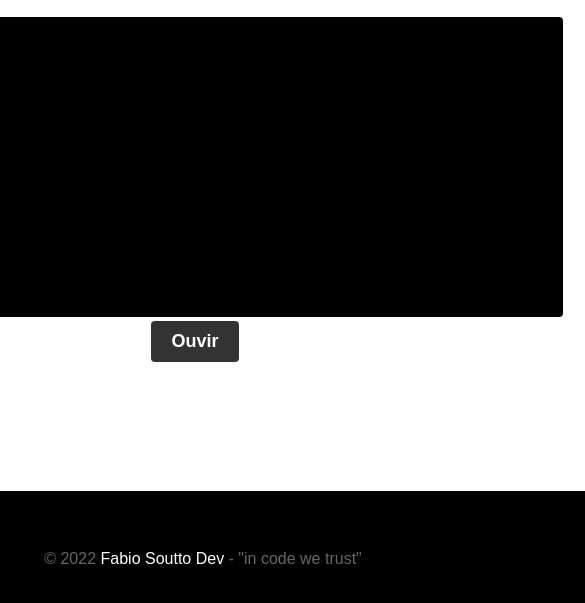
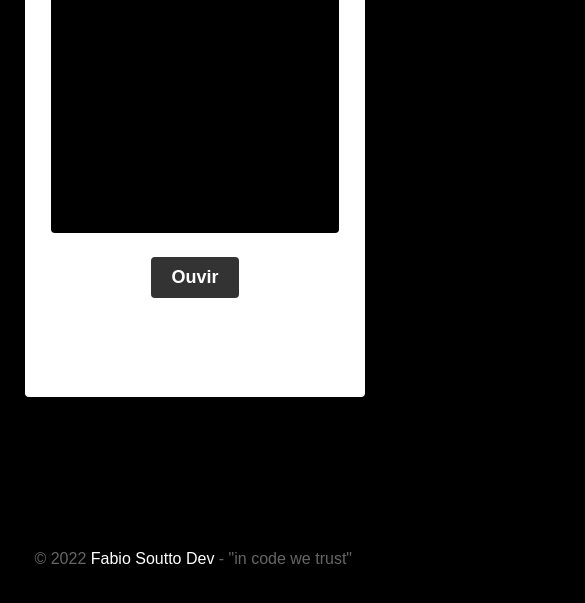
Before and after one commit to fabiosoutto/sintetizador-de-voz, a plain HTML site: page index.html in a window 390 px wide. Shown: the part 221-824 px from the top of the page, 585 px wide, since content can reach past the window. Drawn offline with Linux system fonts and the light colour scheme.

Commit message:
editar mobile

```diff
--- a/style.css
+++ b/style.css
@@ -47,6 +47,7 @@ textarea {
 button {
 	display: block;
 	margin: 0 auto;
+	margin-top: 20px;
 	padding: 10px 20px;
 	font-size: 18px;
 	font-weight: bold;
@@ -80,3 +81,25 @@ footer a:hover {
 	color: gold;
 	font-weight: bold;
 }
+
+/*  ==============  conteúdo responsivo ===========  */
+
+@media screen and (max-width: 768px) {
+
+	form {
+		padding: 10px;
+		width: 320px;
+		height: 540px;
+		top: 40%;
+		left: 50%;
+		overflow: hidden;
+	}
+
+	textarea {
+		width: 90%;
+	}
+
+	footer {
+		width: 95%;
+	}
+}
```
Also changed, not shown: 1 other file.
